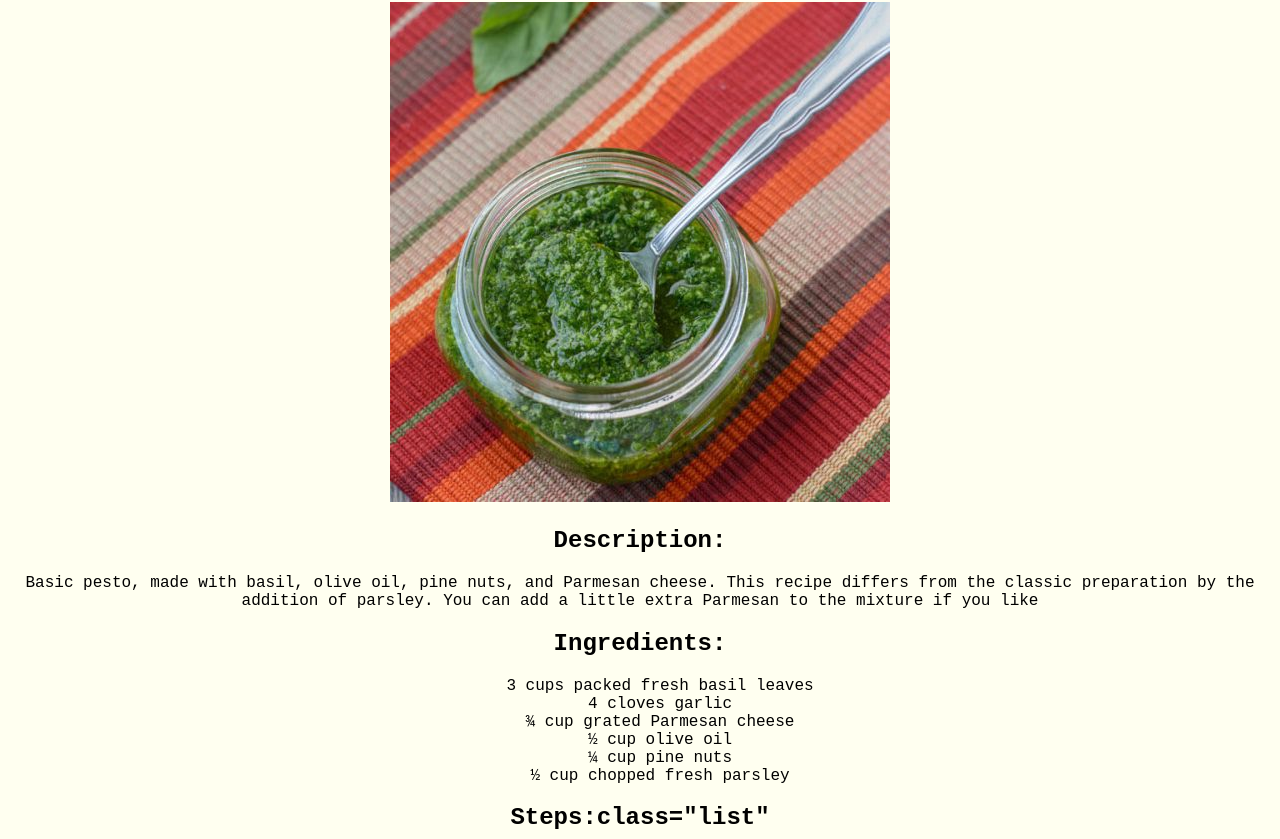
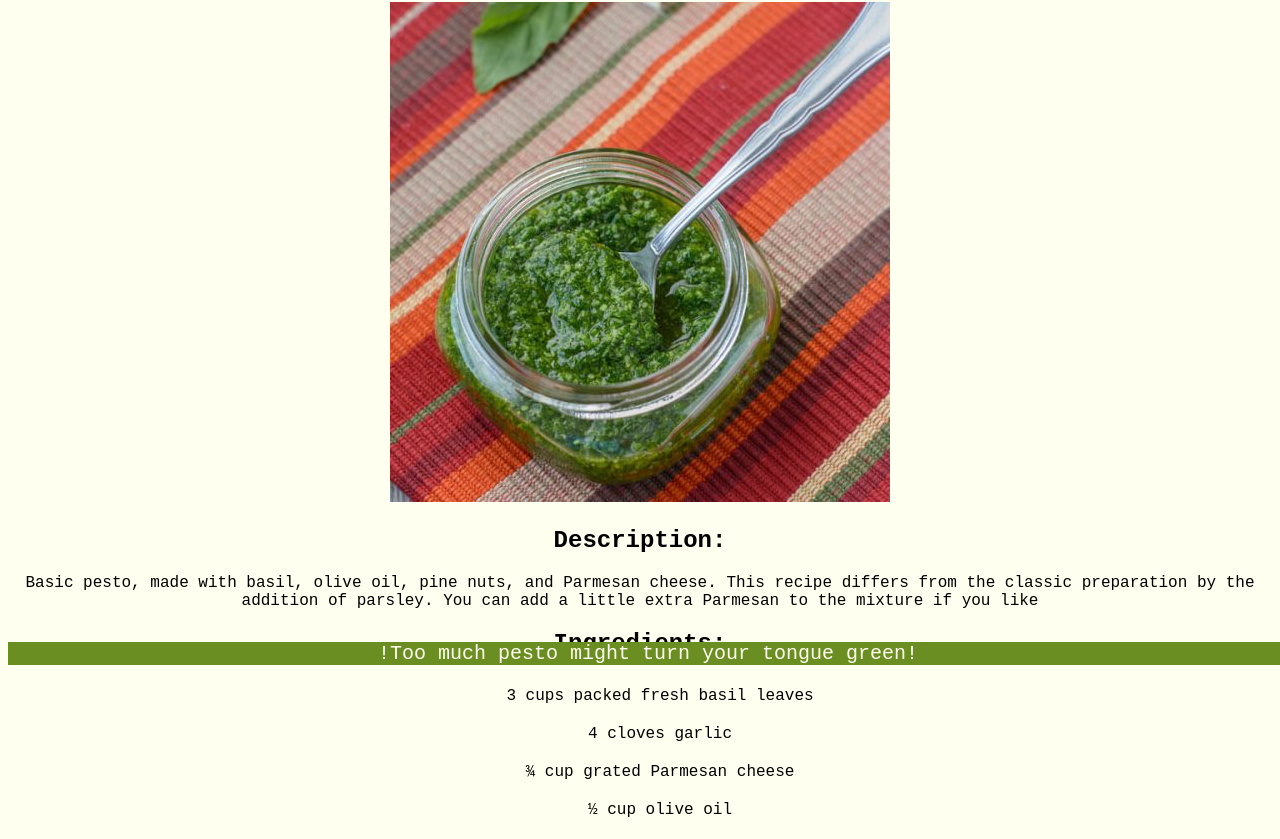
Before and after one commit to fridolinba/odin-recipes, a plain HTML site: page recipes/pesto.html in a window 1280 px wide. Shown: the part 78-917 px from the top of the page. Drawn offline with Linux system fonts and the light colour scheme.

Commit message:
Add fixed footer

```diff
--- a/recipes/pesto.html
+++ b/recipes/pesto.html
@@ -19,12 +19,13 @@
                 <li>¼ cup pine nuts</li>
                 <li>½ cup chopped fresh parsley</li>
             </ul>
-          <h2>Steps:class="list"</h2>
+          <h2 class="list">Steps:</h2>
             <ol >
                 <li>Combine basil, garlic, Parmesan cheese, olive oil, and nuts in the bowl of a food processor or blender.</li>
                 <li>Blend to a smooth paste.</li>
                 <li>Add parsley if desired.</li>
             </ol>
             <a href="#top">Go to top</a>
+            <footer>!Too much pesto might turn your tongue green!</footer>
     </body>
 </html>
--- a/styles.css
+++ b/styles.css
@@ -2,6 +2,7 @@
     font-family: "Liberation Mono", Verdana, Georgia, "Times New Roman";
     background-color: ivory;
     text-align: center;
+    /*border: 2px solid red;*/
 }
 
 
@@ -24,6 +25,10 @@ h1{
     list-style: none;
 }
 
+li{
+    padding: 10px;
+}
+
 /* unvisited link */
 a:link {
     color: rgb(0,0,139);
@@ -38,3 +43,13 @@ a:visited {
 a:hover{
     color: #6b8e23;
 }
+
+/* footer with fixed position in the viewport */
+footer {
+    position: fixed;
+    color: ivory;
+    background-color: #6b8e23;
+    font-size: 20px;
+    bottom: 1.5cm;
+    width: 100%;
+}
```
Also changed, not shown: index.html (+1 -0 lines), recipes/pesto_lasagna.html (+1 -0 lines), recipes/pesto_pasta.html (+2 -1 lines).
